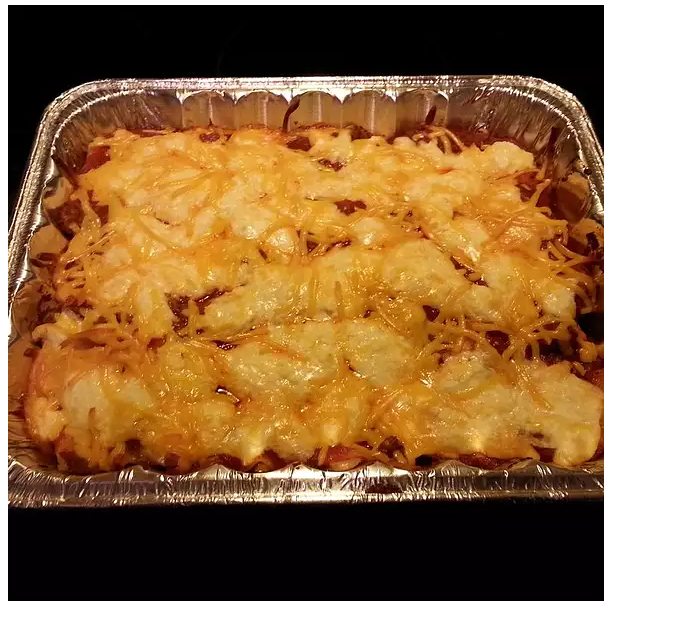
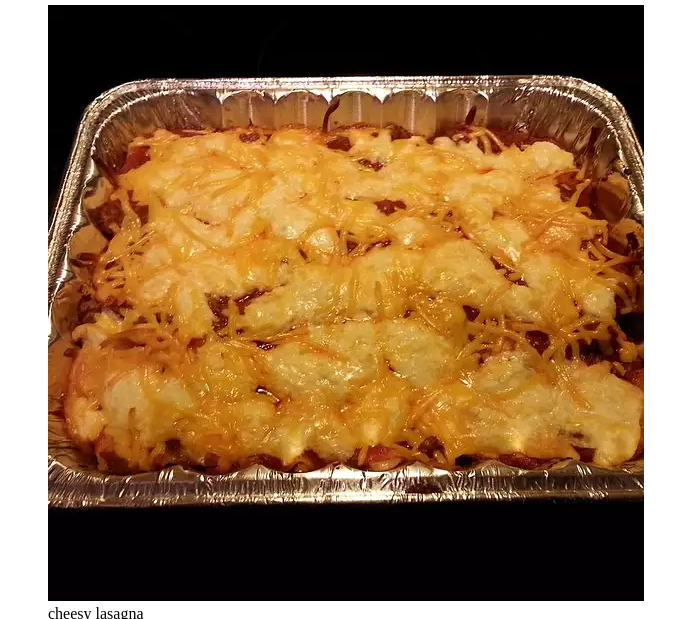
Before and after one commit to Jon-Keen/odin-recipes, a plain HTML site: page recipes/lasagna.html in a window 1280 px wide. Shown: the part 62-681 px from the top of the page, without its empty margins (0-699 px from the left). Drawn offline with Linux system fonts and the light colour scheme.

Commit message:
added figure and figcaption elements

```diff
--- a/recipes/lasagna.html
+++ b/recipes/lasagna.html
@@ -10,7 +10,10 @@
     <section>
     <header>
     <h1>Brenda's Godly Lasagna</h1>
+    <figure>
     <img src="../img/lasagna.jpg" alt="lasagna">
+    <figcaption>cheesy lasagna</figcaption>
+    </figure>
     </header>
     <header>
     <h2>Brenda's Godly Lasagna</h2>
```
